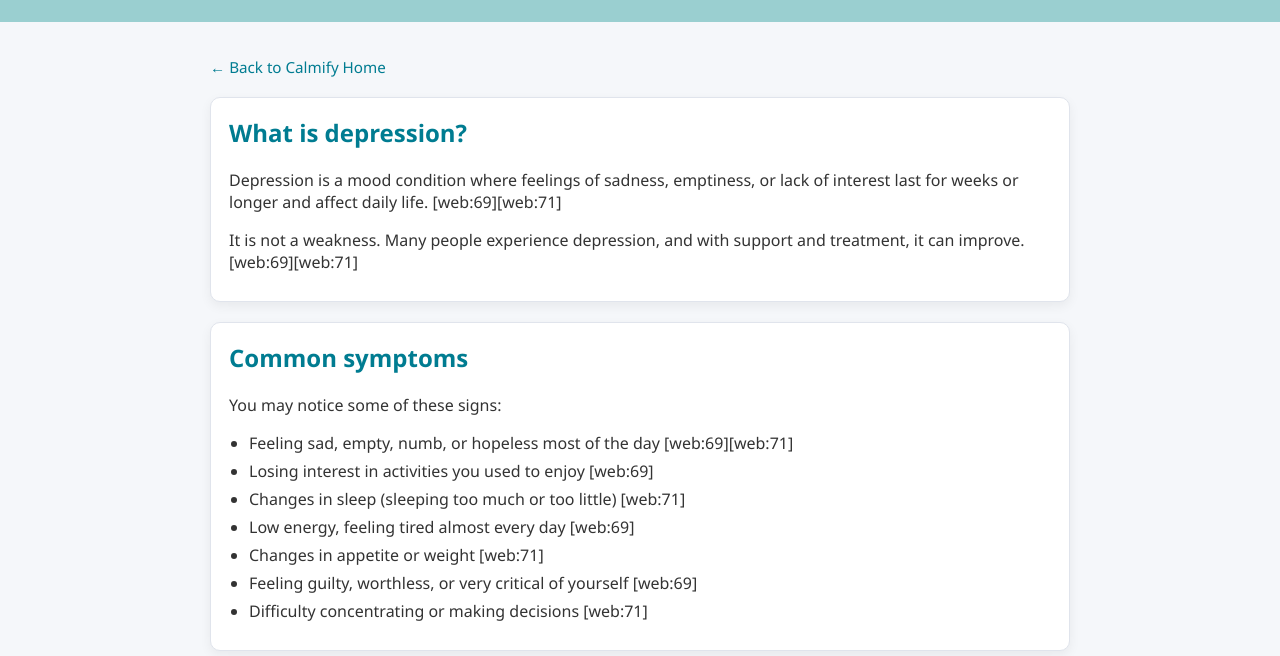
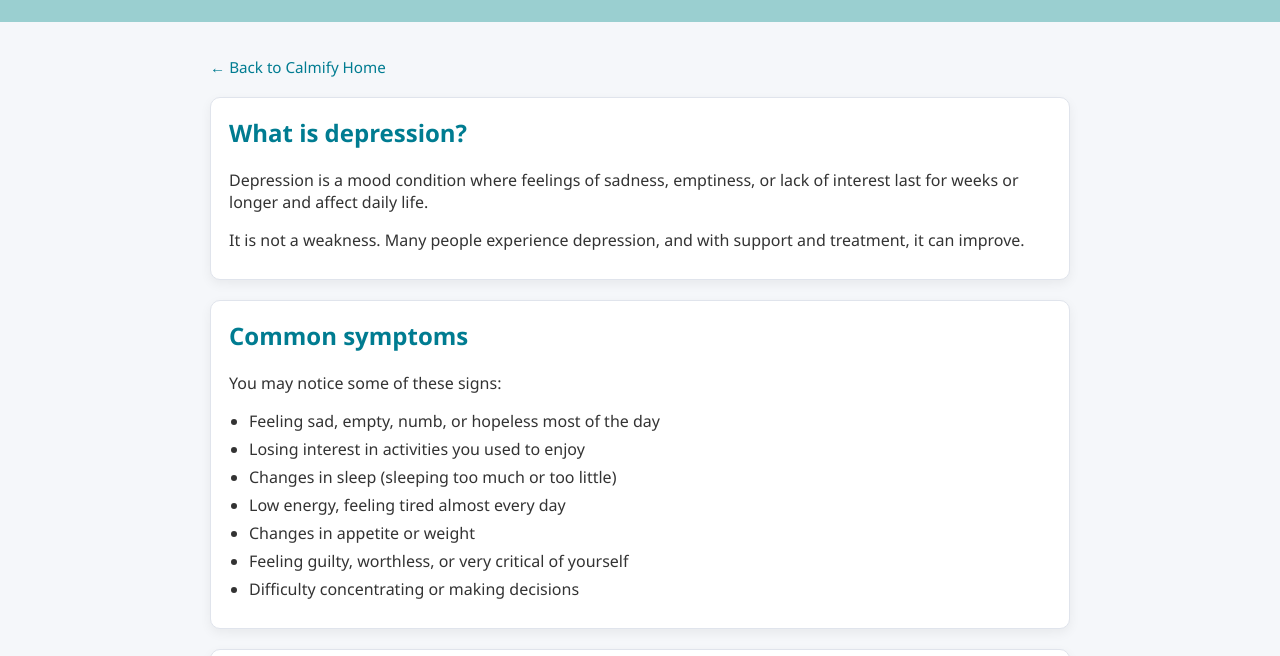
Before and after one commit to rutva230707-boop/Project, a plain HTML site: page Depression.html in a window 1280 px wide. Shown: the part 97-753 px from the top of the page. Drawn offline with Linux system fonts and the light colour scheme.

Commit message:
Update Depression.html

```diff
--- a/Depression.html
+++ b/Depression.html
@@ -17,10 +17,10 @@
     <section class="card">
       <h2>What is depression?</h2>
       <p>
-        Depression is a mood condition where feelings of sadness, emptiness, or lack of interest last for weeks or longer and affect daily life. [web:69][web:71]
+        Depression is a mood condition where feelings of sadness, emptiness, or lack of interest last for weeks or longer and affect daily life.
       </p>
       <p>
-        It is not a weakness. Many people experience depression, and with support and treatment, it can improve. [web:69][web:71]
+        It is not a weakness. Many people experience depression, and with support and treatment, it can improve.
       </p>
     </section>
 
@@ -28,13 +28,13 @@
       <h2>Common symptoms</h2>
       <p>You may notice some of these signs:</p>
       <ul>
-        <li>Feeling sad, empty, numb, or hopeless most of the day [web:69][web:71]</li>
-        <li>Losing interest in activities you used to enjoy [web:69]</li>
-        <li>Changes in sleep (sleeping too much or too little) [web:71]</li>
-        <li>Low energy, feeling tired almost every day [web:69]</li>
-        <li>Changes in appetite or weight [web:71]</li>
-        <li>Feeling guilty, worthless, or very critical of yourself [web:69]</li>
-        <li>Difficulty concentrating or making decisions [web:71]</li>
+        <li>Feeling sad, empty, numb, or hopeless most of the day </li>
+        <li>Losing interest in activities you used to enjoy </li>
+        <li>Changes in sleep (sleeping too much or too little) </li>
+        <li>Low energy, feeling tired almost every day </li>
+        <li>Changes in appetite or weight </li>
+    <li>Feeling guilty, worthless, or very critical of yourself </li>
+        <li>Difficulty concentrating or making decisions </li>
       </ul>
     </section>
 
@@ -117,4 +117,5 @@
 
   </script>
 </body>
+
 </html>
```
